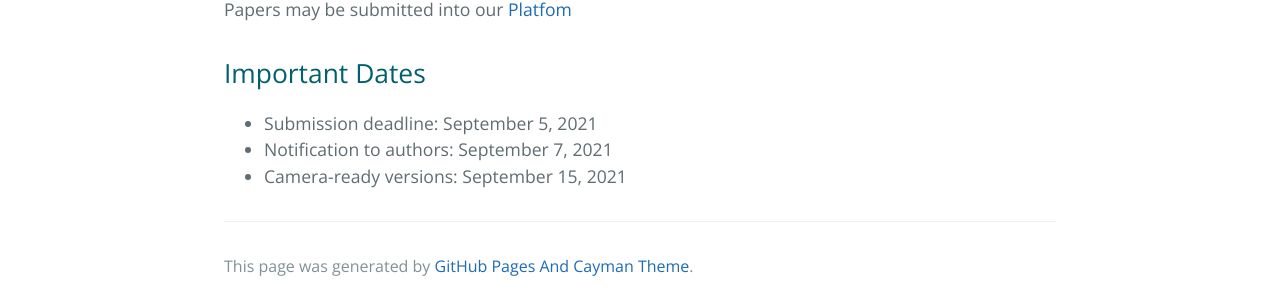
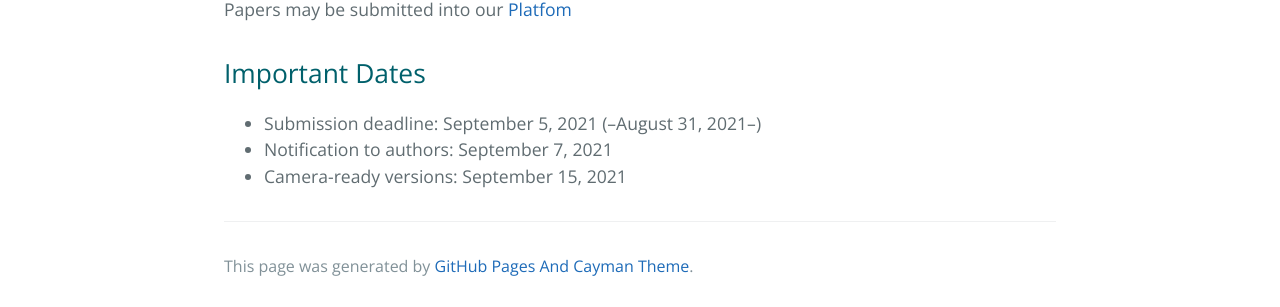
Before and after one commit to cdtsecomane/cdtsecomane.github.io, a Jekyll site: the page built from cfp.md, in a window 1280 px wide. Shown: the part 1917-2224 px from the top of the page. Built offline with Jekyll 4.4.1, drawn with Linux system fonts in a browser that asks for light colours.

Commit message:
Update cfp.md

```diff
--- a/cfp.md
+++ b/cfp.md
@@ -41,6 +41,6 @@ environment
 Papers may be submitted into our [Platfom](https://easychair.org/conferences/?conf=cdtsecomane2021)
 
 ## Important Dates
-* Submission deadline: September 5, 2021
+* Submission deadline: September 5, 2021 (--August 31, 2021--)
 * Notification to authors: September 7, 2021
 * Camera-ready versions: September 15, 2021
```
